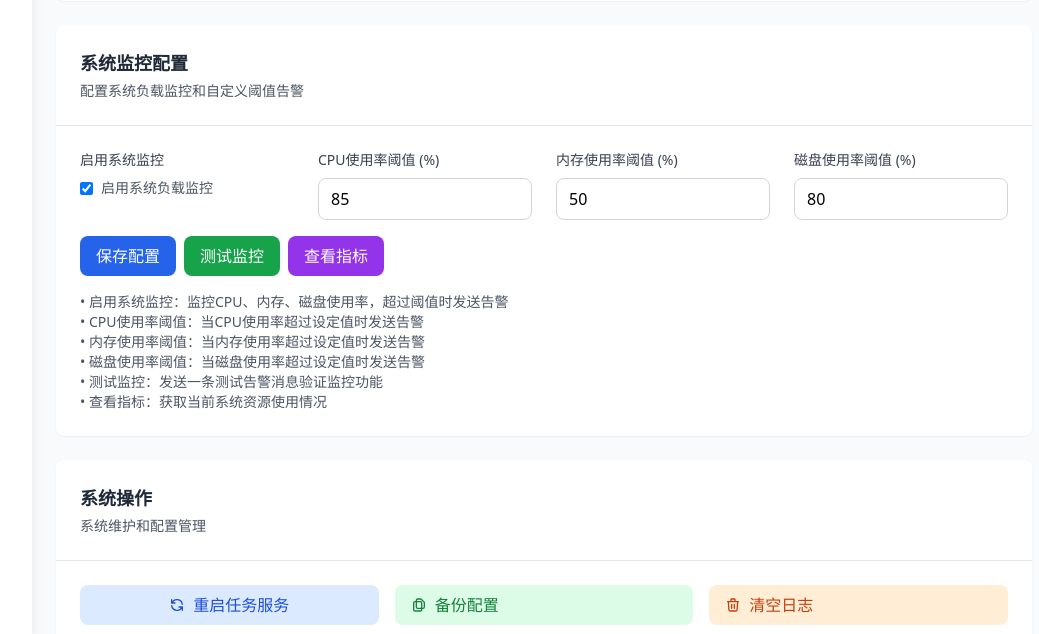
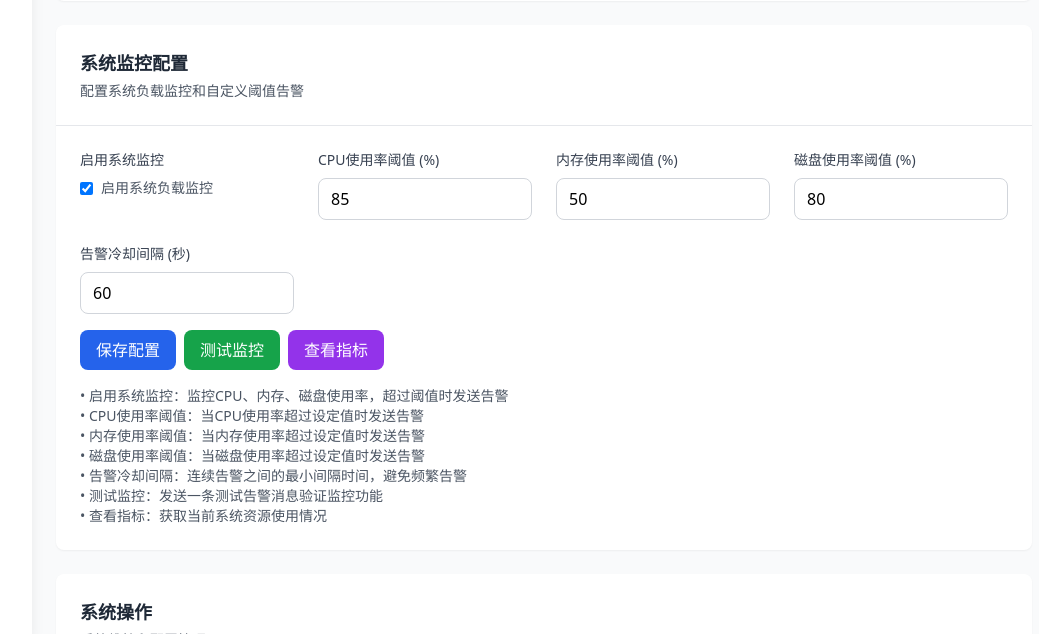
Before and after one commit to Zhang-Jane/mini-pm, a FastAPI app: page /settings in a window 1280 px wide. Shown: the part 1966-2600 px from the top of the page, without its empty margins (224-1263 px from the left). Run offline with FastAPI, Linux system fonts and the light colour scheme; some libraries are stand-ins or nearby versions.

Commit message:
新增告警冷却间隔配置，更新系统监控和告警相关功能，优化前端设置界面以支持新配置项，增强用户交互体验。

```diff
--- a/config.json
+++ b/config.json
@@ -27,5 +27,6 @@
   "dingtalk_task_alert_enable": false,
   "dingtalk_task_alert_token": "",
   "dingtalk_task_alert_secret": "",
-  "dingtalk_task_alert_url": "https://oapi.dingtalk.com/robot/send?access_token="
+  "dingtalk_task_alert_url": "https://oapi.dingtalk.com/robot/send?access_token=",
+  "alert_cooldown_interval": 60
 }
--- a/main.py
+++ b/main.py
@@ -58,11 +58,12 @@ DEFAULT_CONFIG = {
     "dingtalk_access_token": os.getenv("DINGTALK_ACCESS_TOKEN", ""),
     "dingtalk_url": os.getenv("DINGTALK_URL", "https://oapi.dingtalk.com/robot/send?access_token="),
     # 系统监控配置
-    "enable_system_monitor": os.getenv("ENABLE_SYSTEM_MONITOR", "false").lower() == "true",
-    "cpu_threshold": float(os.getenv("CPU_THRESHOLD", "89.0")),
-    "memory_threshold": float(os.getenv("MEMORY_THRESHOLD", "90.0")),
-    "disk_threshold": float(os.getenv("DISK_THRESHOLD", "90.0")),
-    "monitor_check_interval": int(os.getenv("MONITOR_CHECK_INTERVAL", "60"))
+                 "enable_system_monitor": os.getenv("ENABLE_SYSTEM_MONITOR", "false").lower() == "true",
+             "cpu_threshold": float(os.getenv("CPU_THRESHOLD", "89.0")),
+             "memory_threshold": float(os.getenv("MEMORY_THRESHOLD", "90.0")),
+             "disk_threshold": float(os.getenv("DISK_THRESHOLD", "90.0")),
+             "monitor_check_interval": int(os.getenv("MONITOR_CHECK_INTERVAL", "60")),
+             "alert_cooldown_interval": int(os.getenv("ALERT_COOLDOWN_INTERVAL", "300"))
 }
 
 # 全局配置变量
@@ -2024,7 +2025,8 @@ async def get_system_config() -> Dict[str, Any]:
                 "cpu_threshold": all_config.get("cpu_threshold", 89.0),
                 "memory_threshold": all_config.get("memory_threshold", 90.0),
                 "disk_threshold": all_config.get("disk_threshold", 90.0),
-                "monitor_check_interval": all_config.get("monitor_check_interval", 60)
+                "monitor_check_interval": all_config.get("monitor_check_interval", 60),
+                "alert_cooldown_interval": all_config.get("alert_cooldown_interval", 300)
             }
         }
         return config
@@ -2711,6 +2713,7 @@ class SystemMonitorConfig(BaseModel):
     memory_threshold: float = Field(90.0, ge=0, le=100, description="内存使用率阈值")
     disk_threshold: float = Field(90.0, ge=0, le=100, description="磁盘使用率阈值")
     monitor_check_interval: int = Field(60, ge=10, le=3600, description="监控检查间隔（秒）")
+    alert_cooldown_interval: int = Field(300, ge=60, le=3600, description="告警冷却间隔（秒）")
 
 # ==================== Git 仓库管理 API ====================
 
@@ -3044,7 +3047,8 @@ async def get_system_monitor_config() -> SystemMonitorConfig:
         cpu_threshold=CONFIG["cpu_threshold"],
         memory_threshold=CONFIG["memory_threshold"],
         disk_threshold=CONFIG["disk_threshold"],
-        monitor_check_interval=CONFIG["monitor_check_interval"]
+        monitor_check_interval=CONFIG["monitor_check_interval"],
+        alert_cooldown_interval=CONFIG.get("alert_cooldown_interval", 300)
     )
 
 @app.put("/api/settings/system-monitor-config")
@@ -3059,7 +3063,8 @@ async def update_system_monitor_config(config: SystemMonitorConfig) -> JSONRespo
             "cpu_threshold": config.cpu_threshold,
             "memory_threshold": config.memory_threshold,
             "disk_threshold": config.disk_threshold,
-            "monitor_check_interval": config.monitor_check_interval
+            "monitor_check_interval": config.monitor_check_interval,
+            "alert_cooldown_interval": config.alert_cooldown_interval
         }
 
         # 更新内存中的配置
@@ -3083,7 +3088,8 @@ async def update_system_monitor_config(config: SystemMonitorConfig) -> JSONRespo
                     "cpu_usage": config.cpu_threshold,
                     "memory_usage": config.memory_threshold,
                     "disk_usage": config.disk_threshold,
-                    "check_interval": config.monitor_check_interval
+                    "check_interval": config.monitor_check_interval,
+                    "alert_cooldown_interval": config.alert_cooldown_interval
                 })
                 await system_monitor.start()
                 return JSONResponse({"message": "系统监控配置更新成功"})
--- a/templates/settings.html
+++ b/templates/settings.html
@@ -302,6 +302,11 @@
           <input type="number" id="disk-threshold" min="0" max="100" step="0.1" value="90.0"
             class="w-full px-3 py-2 border border-gray-300 rounded-lg focus:ring-2 focus:ring-primary focus:border-transparent">
         </div>
+        <div>
+          <label class="block text-sm font-medium text-gray-700 mb-2">告警冷却间隔 (秒)</label>
+          <input type="number" id="alert-cooldown-interval" min="60" max="3600" step="10" value="300"
+            class="w-full px-3 py-2 border border-gray-300 rounded-lg focus:ring-2 focus:ring-primary focus:border-transparent">
+        </div>
       </div>
       <div class="mt-4">
         <div class="flex gap-2">
@@ -325,6 +330,7 @@
         <p>• CPU使用率阈值：当CPU使用率超过设定值时发送告警</p>
         <p>• 内存使用率阈值：当内存使用率超过设定值时发送告警</p>
         <p>• 磁盘使用率阈值：当磁盘使用率超过设定值时发送告警</p>
+        <p>• 告警冷却间隔：连续告警之间的最小间隔时间，避免频繁告警</p>
         <p>• 测试监控：发送一条测试告警消息验证监控功能</p>
         <p>• 查看指标：获取当前系统资源使用情况</p>
       </div>
@@ -1002,6 +1008,7 @@
         document.getElementById('cpu-threshold').value = config.cpu_threshold;
         document.getElementById('memory-threshold').value = config.memory_threshold;
         document.getElementById('disk-threshold').value = config.disk_threshold;
+        document.getElementById('alert-cooldown-interval').value = config.alert_cooldown_interval || 300;
       }
     } catch (error) {
       console.error('加载系统监控配置失败:', error);
@@ -1014,11 +1021,17 @@
     const cpuThreshold = parseFloat(document.getElementById('cpu-threshold').value);
     const memoryThreshold = parseFloat(document.getElementById('memory-threshold').value);
     const diskThreshold = parseFloat(document.getElementById('disk-threshold').value);
+    const alertCooldownInterval = parseInt(document.getElementById('alert-cooldown-interval').value);
 
     if (enableMonitor && (cpuThreshold < 0 || cpuThreshold > 100 ||
                          memoryThreshold < 0 || memoryThreshold > 100 ||
                          diskThreshold < 0 || diskThreshold > 100)) {
       showToast('阈值设置必须在0-100之间', 'error');
+      return;
+    }
+
+    if (alertCooldownInterval < 60 || alertCooldownInterval > 3600) {
+      showToast('告警冷却间隔必须在60-3600秒之间', 'error');
       return;
     }
 
@@ -1033,7 +1046,8 @@
           cpu_threshold: cpuThreshold,
           memory_threshold: memoryThreshold,
           disk_threshold: diskThreshold,
-          monitor_check_interval: 60
+          monitor_check_interval: 60,
+          alert_cooldown_interval: alertCooldownInterval
         })
       });
 
```
Also changed, not shown: services/system_monitor.py (+13 -0 lines).
